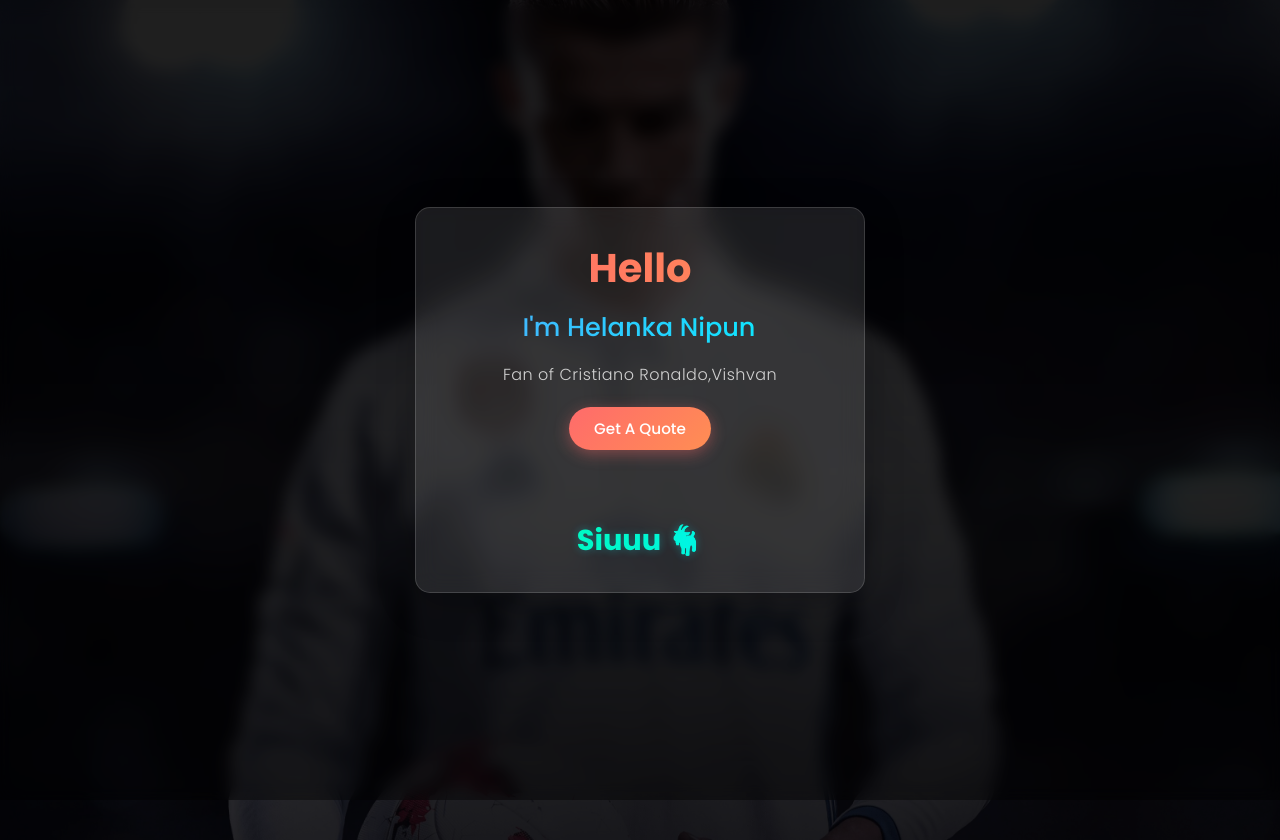
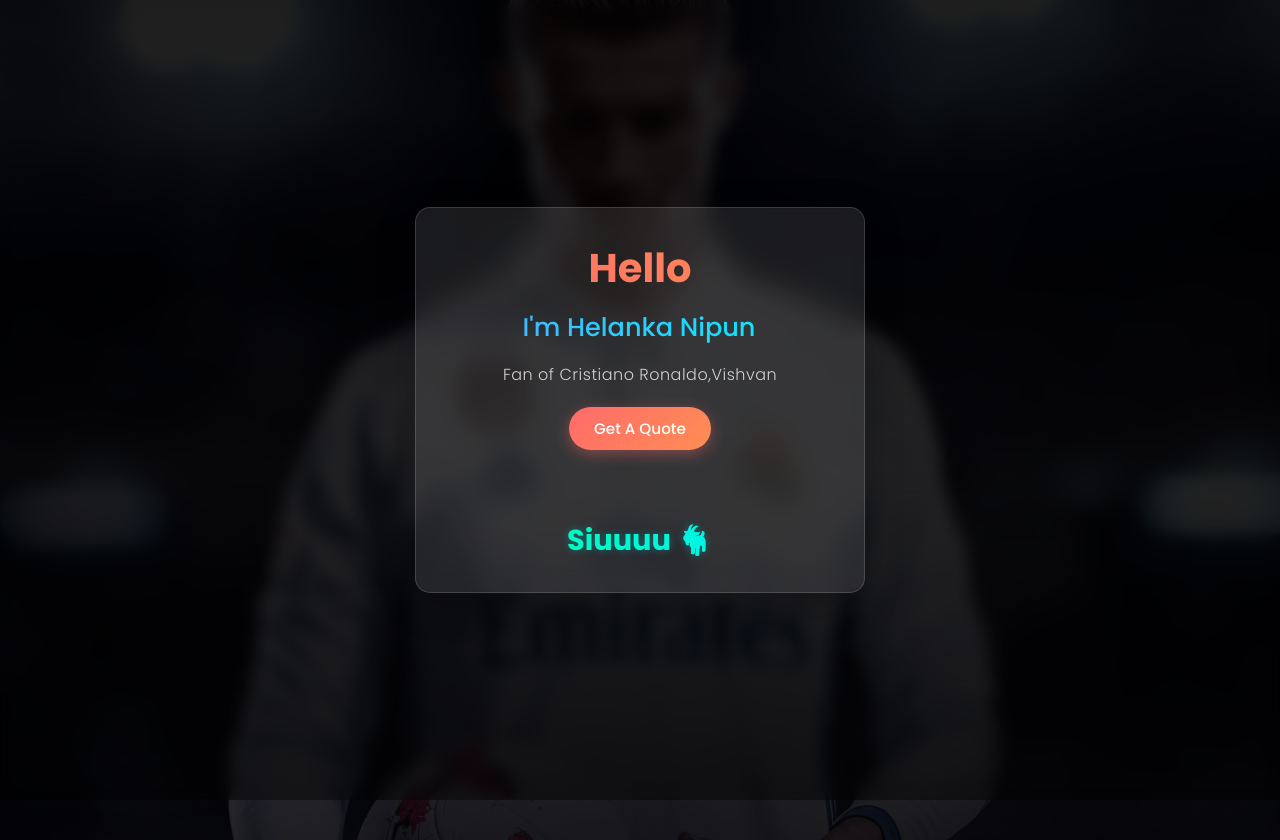
Before and after one commit to helankan/helankan.github.io, a plain HTML site: page index.html in a window 1280 px wide. Shown: the top 840 px of the page. Drawn offline with Linux system fonts and the light colour scheme.

Commit message:
Update index.html

```diff
--- a/index.html
+++ b/index.html
@@ -236,7 +236,7 @@
       </a>
     </div>
 
-    <div class="bottom-text">Siuuu 🐐</div>
+    <div class="bottom-text">Siuuuu 🐐</div>
   </div>
 
   <script>
```
